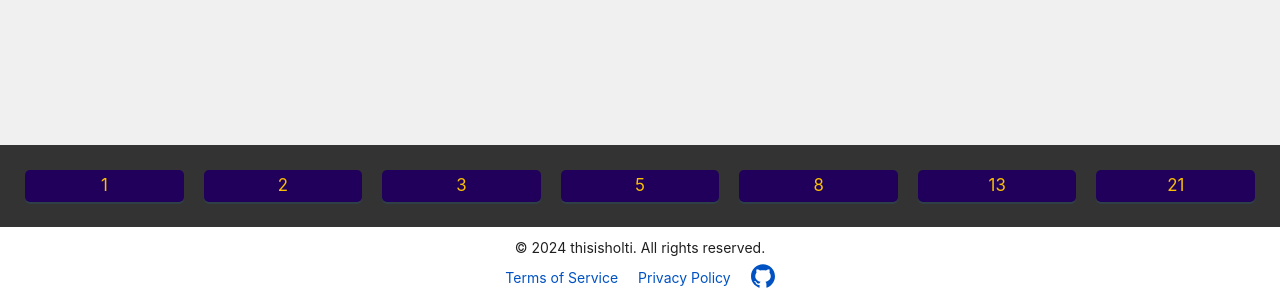
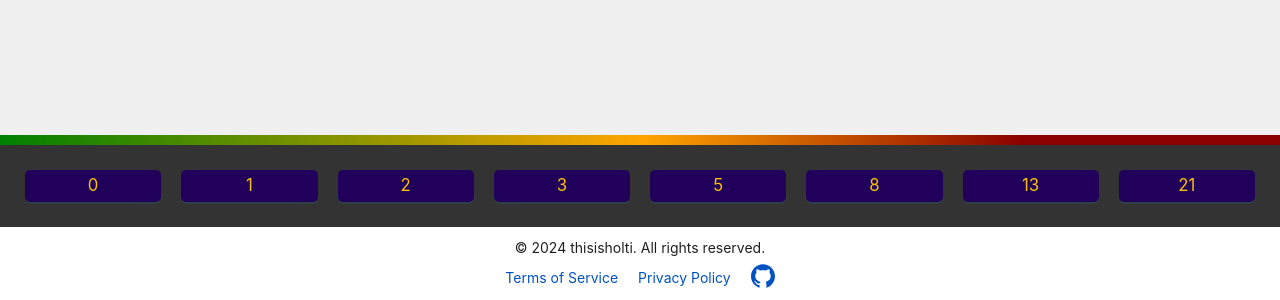
Before and after one commit to mholthausen/fibo, a React (Vite) app: page / in a window 1280 px wide. Shown: the part 500-800 px from the top of the page. Built offline with nearby package versions, Linux system fonts and the light colour scheme.

Commit message:
feat: add color panel and popover

```diff
--- /dev/null
+++ b/src/components/AppContent/FiboButtonsToolbar/FiboPopover/index.tsx
@@ -0,0 +1,69 @@
+import React from 'react';
+import { Typography, Progress, Table } from 'antd';
+
+const { Title } = Typography;
+
+interface FiboPopoverProps {
+  num: number;
+  time: 'minutes' | 'hour' | 'hours' | 'day' | 'week' | 'weeks' | 'month';
+  unknowns: number;
+}
+
+const FiboPopover: React.FC<FiboPopoverProps> = ({ num, time, unknowns }) => {
+  const timeMapping = {
+    minutes: 'Minutes',
+    hour: 'An hour',
+    hours: 'Hours',
+    day: 'Day',
+    week: 'Week',
+    weeks: 'Weeks',
+    month: 'Month'
+  };
+
+  const dataSource = [
+    {
+      key: '1',
+      label: 'Time',
+      value: unknowns < 100 ? timeMapping[time] : 'blurry'
+    },
+    {
+      key: '2',
+      label: 'Unknowns',
+      value: (
+        <Progress
+          percent={unknowns}
+          showInfo={false}
+          strokeColor="orange"
+        />
+      )
+    }
+  ];
+
+  const columns = [
+    {
+      title: '',
+      dataIndex: 'label',
+      key: 'label'
+    },
+    {
+      title: '',
+      dataIndex: 'value',
+      key: 'value'
+    }
+  ];
+
+  return (
+    <div>
+      <Title level={4}>Modified Fibonacci: {num}</Title>
+      <Table
+        dataSource={dataSource}
+        columns={columns}
+        pagination={false}
+        showHeader={false}
+        bordered={false}
+      />
+    </div>
+  );
+};
+
+export default FiboPopover;
--- a/src/components/AppContent/FiboButtonsToolbar/index.css
+++ b/src/components/AppContent/FiboButtonsToolbar/index.css
@@ -1,3 +1,27 @@
+.fibo-buttons-toolbar-container {
+  width: 100%;
+  position: relative;
+}
+
+.gradient-bar {
+  width: 100%;
+  height: 10px;
+  background: linear-gradient(
+    to right,
+    green 0%,
+    orange 50%,
+    darkred 80%
+  );
+  display: flex;
+  justify-content: space-around;
+  position: relative;
+}
+
+.popover-trigger-area {
+  flex: 1;
+  height: 100%;
+}
+
 .fibo-buttons-toolbar {
   display: flex;
   justify-content: space-around;
--- a/src/components/AppContent/FiboButtonsToolbar/index.tsx
+++ b/src/components/AppContent/FiboButtonsToolbar/index.tsx
@@ -1,5 +1,7 @@
 import React from 'react';
 import FiboButton from './FiboButton';
+import FiboPopover from './FiboPopover';
+import { Popover } from 'antd';
 import './index.css';
 
 interface FiboButtonsToolbarProps {
@@ -12,16 +14,69 @@ const FiboButtonsToolbar: React.FC<FiboButtonsToolbarProps> = ({
   onButtonClick
 }) => {
   const generateFibonacciSequence = (): number[] => {
-    const fibSequence = [1, 2]; // Start with 1 and 2
-    for (let i = 2; i < count; i++) {
+    const predefinedSequence = [0, 1, 2, 3, 5, 8, 13, 21];
+    const fibSequence = [...predefinedSequence];
+
+    if (count > predefinedSequence.length) {
+      for (let i = predefinedSequence.length; i < count; i++) {
         fibSequence[i] = fibSequence[i - 1] + fibSequence[i - 2];
       }
-    return fibSequence;
+    }
+
+    return fibSequence.slice(0, count);
   };
 
   const fibNumbers = generateFibonacciSequence();
 
+  const popoverContent = (num: number, index: number) => {
+    const timeOptions = [
+      'minutes',
+      'hour',
+      'hours',
+      'day',
+      'week',
+      'weeks',
+      'month'
+    ] as const;
+    const time = timeOptions[index % timeOptions.length];
+
+    let unknowns;
+    if (index < 3) {
+      unknowns = 0;
+    } else if (index === 3) {
+      unknowns = 30;
+    } else if (index === 4) {
+      unknowns = 50;
+    } else if (index === 5) {
+      unknowns = 70;
+    } else if (index === 6) {
+      unknowns = 90;
+    }  else {
+      unknowns = 100;
+    }
+
     return (
+      <FiboPopover
+        num={num}
+        time={time}
+        unknowns={unknowns}
+      />
+    );
+  };
+
+  return (
+    <div className="fibo-buttons-toolbar-container">
+      <div className="gradient-bar">
+        {fibNumbers.map((num, index) => (
+          <Popover
+            key={index}
+            content={popoverContent(num, index)}
+            trigger="hover"
+          >
+            <div className="popover-trigger-area"></div>
+          </Popover>
+        ))}
+      </div>
       <div className="fibo-buttons-toolbar">
         {fibNumbers.map((num, index) => (
           <FiboButton
@@ -34,6 +89,7 @@ const FiboButtonsToolbar: React.FC<FiboButtonsToolbarProps> = ({
           </FiboButton>
         ))}
       </div>
+    </div>
   );
 };
 
--- a/src/components/AppContent/index.tsx
+++ b/src/components/AppContent/index.tsx
@@ -15,7 +15,7 @@ const AppContent: React.FC = () => {
   return (
     <Content role='main'>
       <FiboNumberDisplay number={selectedNumber}/>
-      <FiboButtonsToolbar count={7} onButtonClick={handleButtonClick}/>
+      <FiboButtonsToolbar count={8} onButtonClick={handleButtonClick}/>
     </Content>
   );
 };
```
Lines whose indentation alone changed are shown as unchanged.
